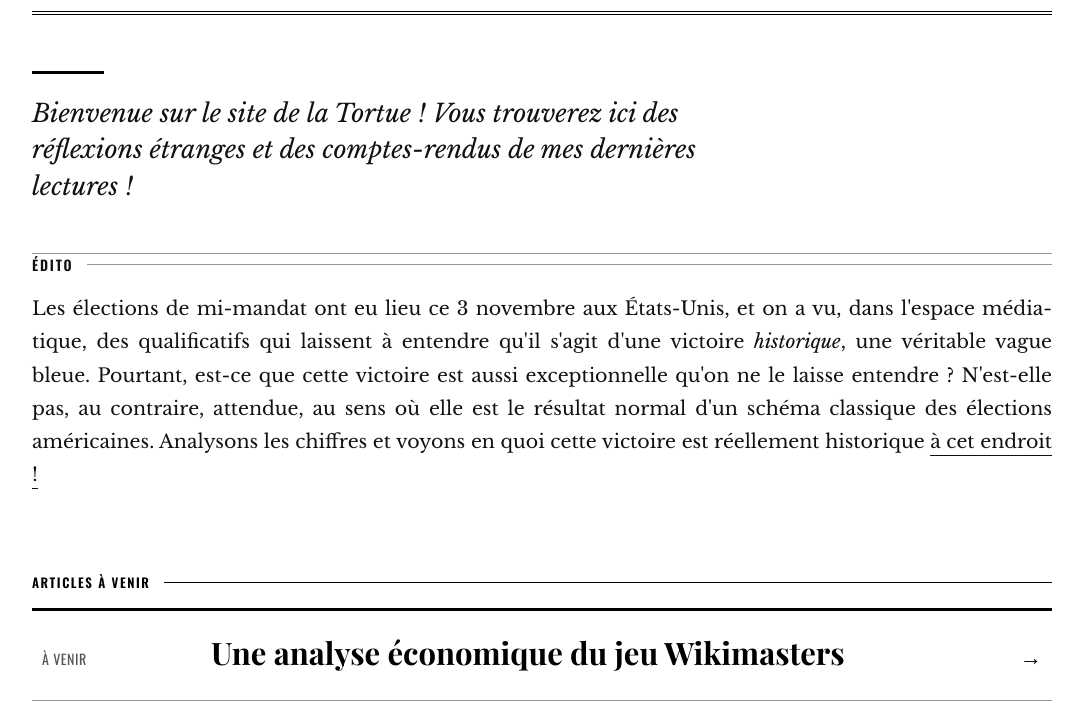
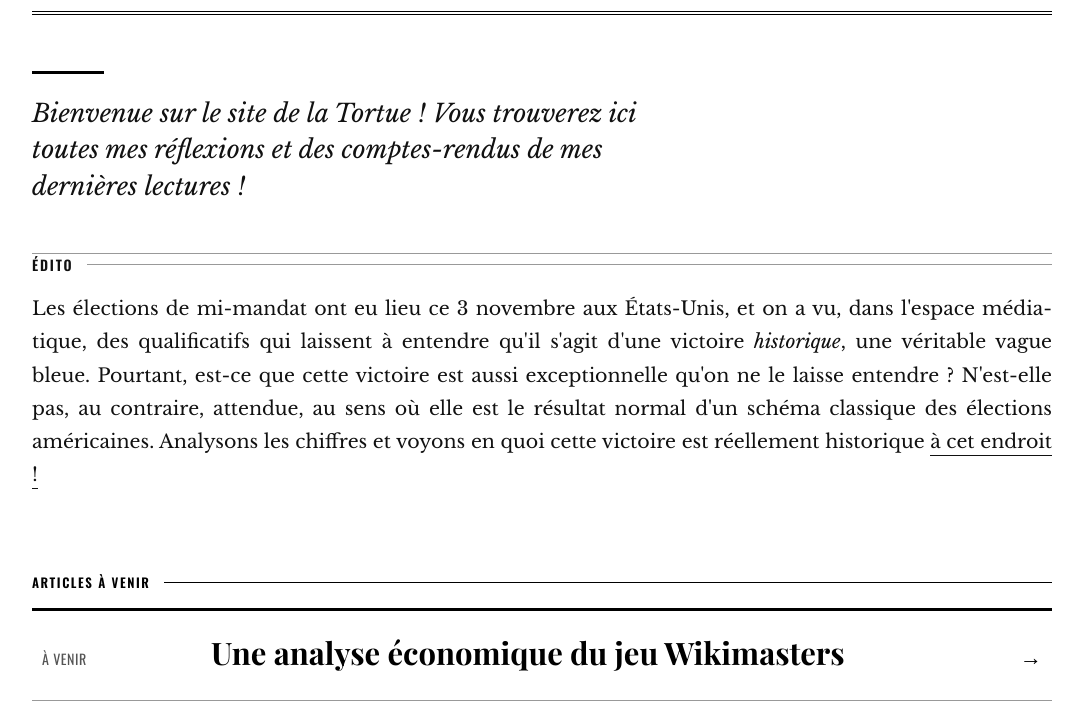
Before and after one commit to qzethb/latortuequipense, a plain HTML site: page index.html in a window 1280 px wide. Shown: the part 87-800 px from the top of the page, without its empty margins (98-1181 px from the left). Drawn offline with nearby package versions, Linux system fonts and the light colour scheme.

Commit message:
Update index.html

```diff
--- a/index.html
+++ b/index.html
@@ -34,7 +34,7 @@
     <section class="intro">
       <h1>La Tortue</h1>
       <div class="ornement"></div>
-      <p>Bienvenue sur le site de la Tortue ! Vous trouverez ici des réflexions étranges et des comptes-rendus de mes dernières lectures !</p>
+      <p>Bienvenue sur le site de la Tortue ! Vous trouverez ici toutes mes réflexions et des comptes-rendus de mes dernières lectures !</p>
     </section>
 
       <p class="etiquette">Édito</p>
```
